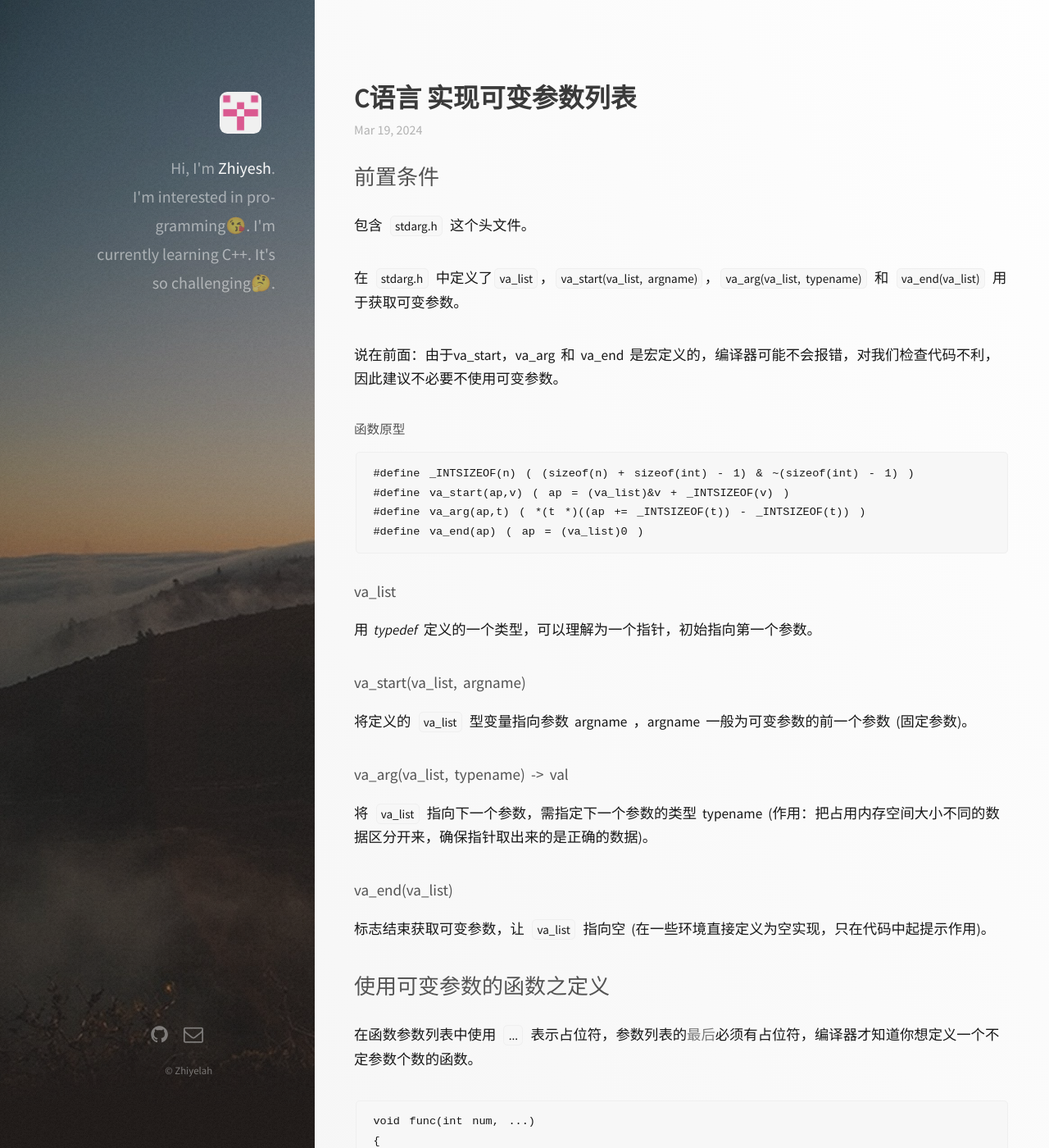
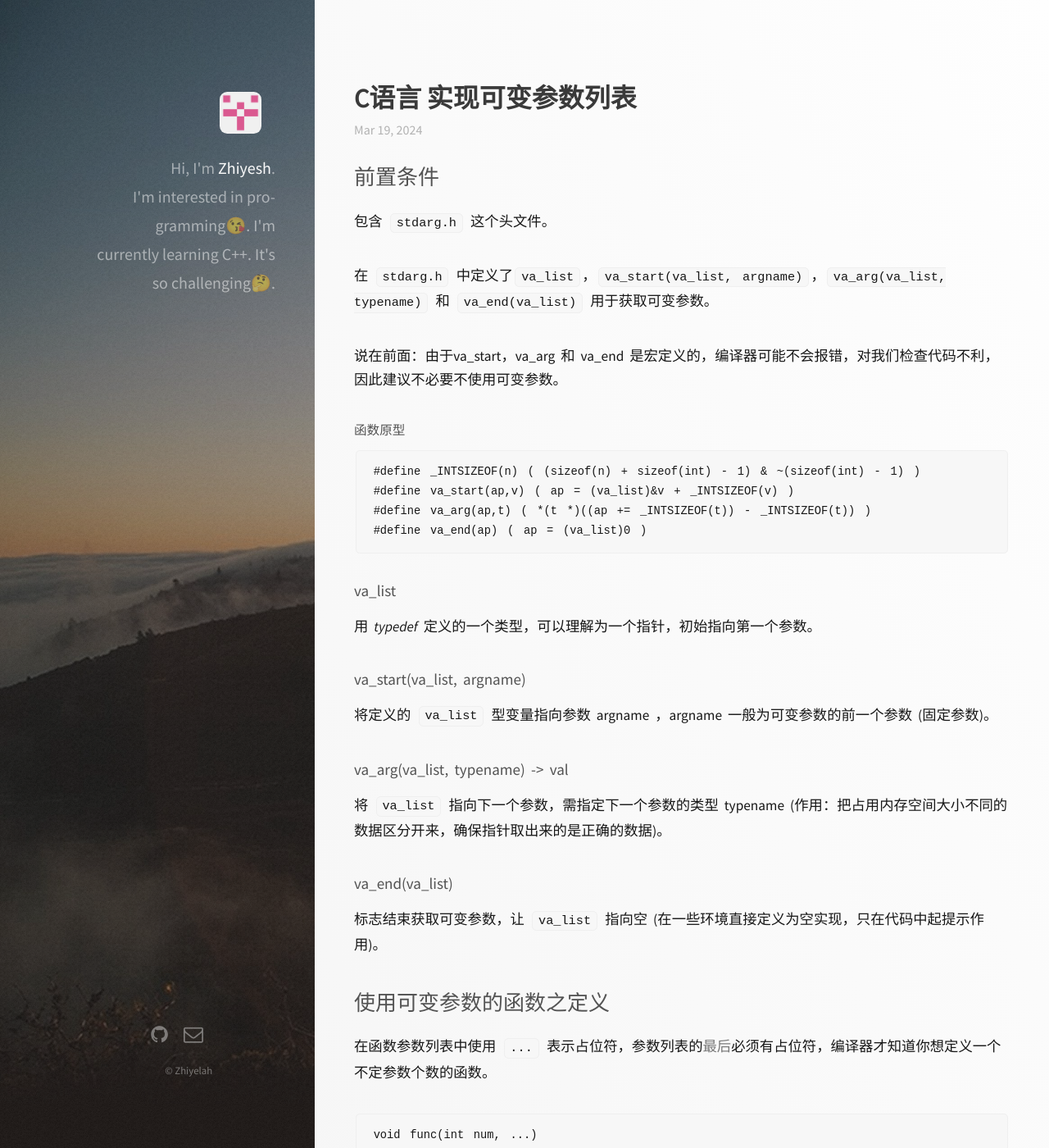
Before and after one commit to Zhiyelah/zhiyelah.github.io, a Jekyll site: the page built from _posts/2024-03-19-143829783014.md, in a window 1280 px wide and 1400 px high. Shown: the whole window at 82% size. Built offline with Jekyll 4.4.1, drawn with Linux system fonts in a browser that asks for light colours; nearby versions of some CDN libraries.

Commit message:
Update main.css

```diff
--- a/css/main.css
+++ b/css/main.css
@@ -1726,14 +1726,15 @@
 		background: #f7f7f7;
 		border-radius: 0.35em;
 		border: solid 1px #efefef;
-		font-size: 0.87em;
+		font-family: "Cascadia Code", monospace;
+		font-size: 0.88em;
 		margin: 0 0.15em;
-		padding: 0.15em 0.35em;
+		padding: 0.15em 0.45em;
 	}
 
 	pre {
 		-webkit-overflow-scrolling: touch;
-		font-family: "Courier New", monospace;
+		font-family: "Cascadia Code", monospace;
 		font-size: 0.9em;
 		margin: 0 0 2em 0;
 	}
@@ -2633,7 +2634,7 @@
 		}
 
 		#main > article > section > h1, #main > article > section > h2, #main > article > section > h3, #main > article > section > h4, #main > article > section > h5, #main > article > section > h6 {
-			padding-bottom: 1em;
+			padding-bottom: 0.8em;
 		}
 
 /* Poptrox */
```
